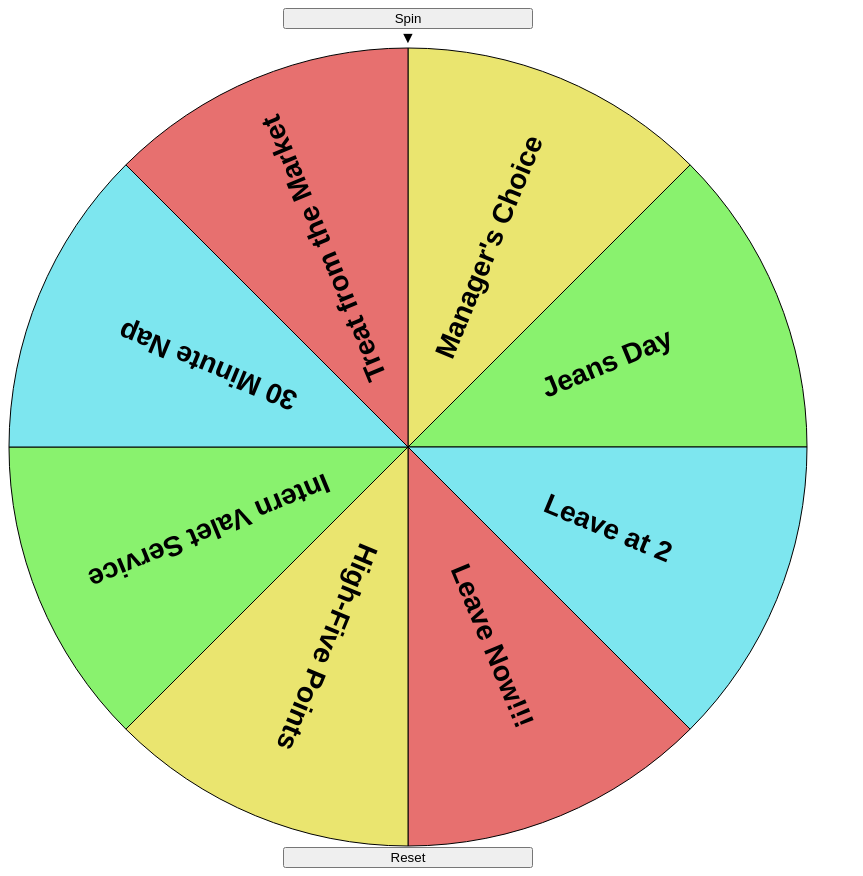
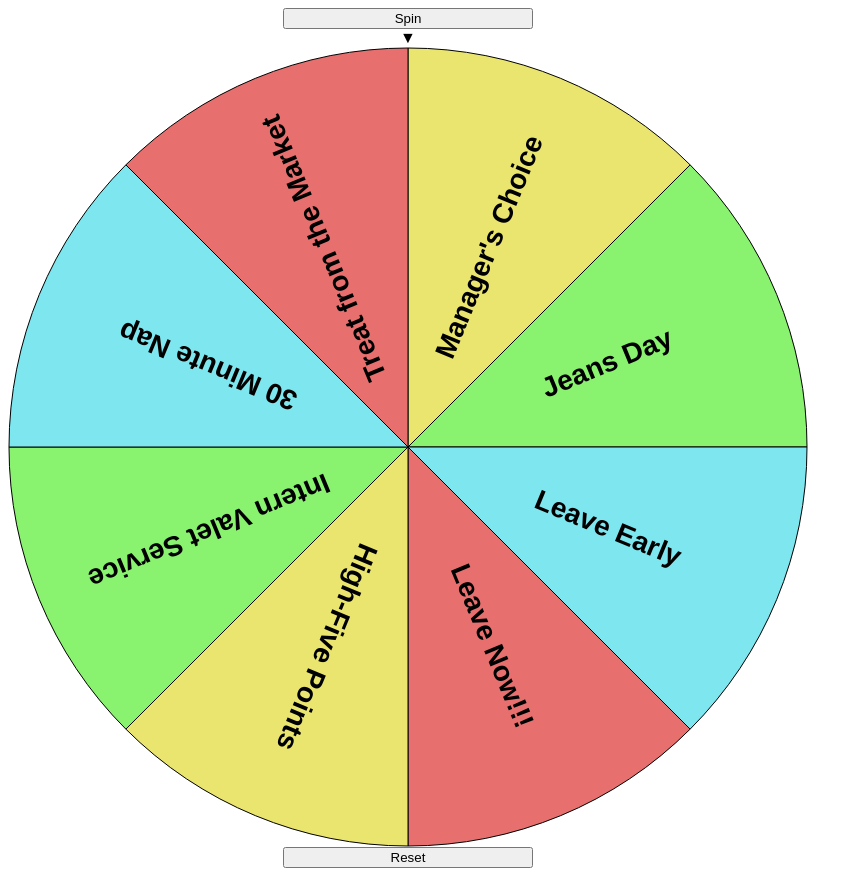
Before and after one commit to nha-govr-prizewheel/nha-govr-prizewheel.github.io, a plain HTML site: page index.html in a window 1280 px wide. Shown: the whole page, without its empty margins (0-863 px from the left). Drawn offline with Linux system fonts and the light colour scheme.

Commit message:
Update index.html

```diff
--- a/index.html
+++ b/index.html
@@ -52,13 +52,12 @@
                 [
                    {'fillStyle' : '#eae56f', 'text' : "Manager's Choice"},
                    {'fillStyle' : '#89f26e', 'text' : 'Jeans Day'},
-                   {'fillStyle' : '#7de6ef', 'text' : 'Leave at 2'},
+                   {'fillStyle' : '#7de6ef', 'text' : 'Leave Early'},
                    {'fillStyle' : '#e7706f', 'text' : 'Leave Now!!!'},
                    {'fillStyle' : '#eae56f', 'text' : 'High-Five Points'},
                    {'fillStyle' : '#89f26e', 'text' : 'Intern Valet Service'},
                    {'fillStyle' : '#7de6ef', 'text' : '30 Minute Nap'},
-                   {'fillStyle' : '#e7706f', 'text' : 'Treat from the Market'},
-                   {'fillStyle' : '#e7706f', 'text' : 'Jeff Goes to Utah'}
+                   {'fillStyle' : '#e7706f', 'text' : 'Treat from the Market'}
                 ],
                 'animation' :           // Specify the animation to use.
                 {
```
